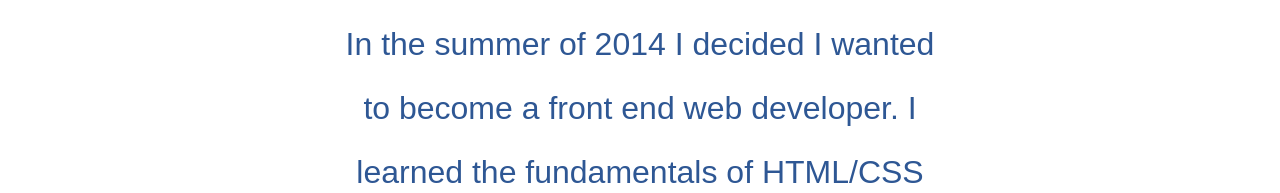
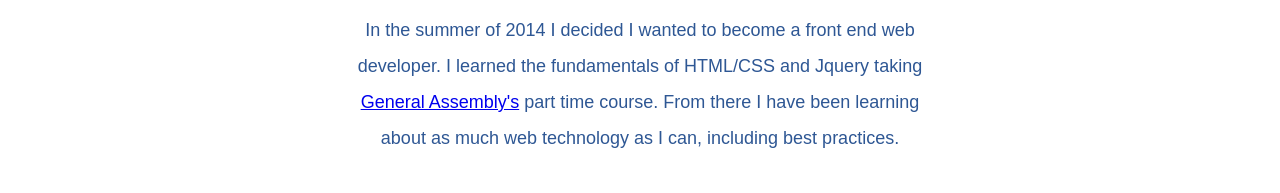
Before and after one commit to dayhaysoos/ndejesus1227.github.io, a plain HTML site: page index.html in a window 1280 px wide. Shown: the part 727-920 px from the top of the page. Drawn offline with nearby package versions, Linux system fonts and the light colour scheme.

Commit message:
change back

```diff
--- a/main.css
+++ b/main.css
@@ -138,6 +138,6 @@ body {
   width: 50%;
   margin: 0 auto;
   line-height: 2em;
-  font-size: 32px; }
+  font-size: 18px; }
 
 /*# sourceMappingURL=main.css.map */
```
